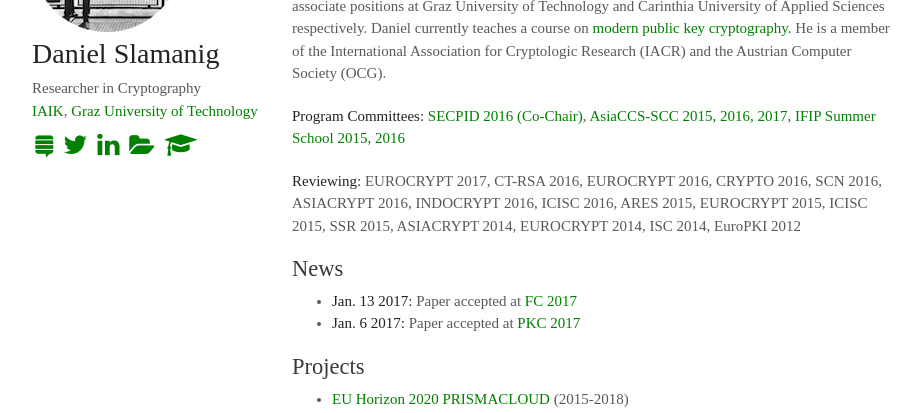
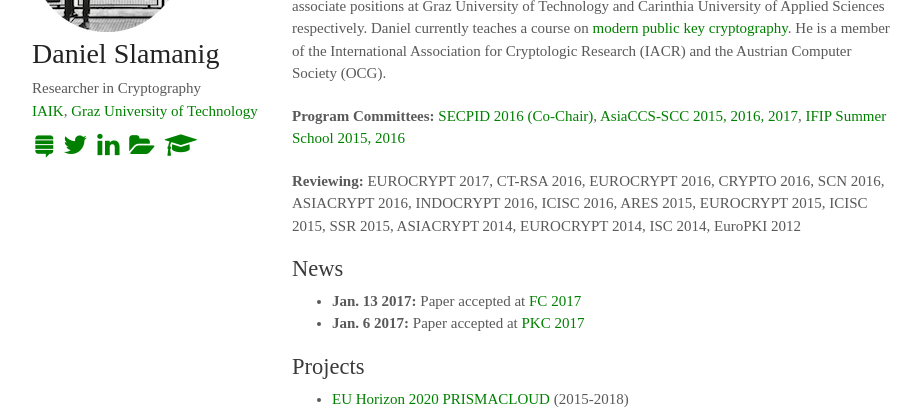
Before and after one commit to drl3c7er/drl3c7er.github.io, a Jekyll site: the page built from index.html, in a window 1280 px wide. Shown: the part 176-589 px from the top of the page, without its empty margins (178-1101 px from the left). Built offline with Jekyll 4.4.1, drawn with Linux system fonts in a browser that asks for light colours; some web fonts are replaced.

```diff
--- a/_includes/bio.html
+++ b/_includes/bio.html
@@ -1,12 +1,12 @@
 <p>Dr. Daniel Slamanig is a senior researcher at <a href="https://www.iaik.tugraz.at">IAIK</a>, <a href="http://www.tugraz.at">Graz University of Technology</a>. His main research interests are in the field of cryptography and privacy with a focus on practical public key cryptographic primitives, privacy-preserving cryptography and their applications in emerging fiels such as cloud computing and the Internet of Things (IoT). He obtained a PhD degree (Dr.techn.) with distinction in computer science from <a href="https://www.aau.at/en/">AAU</a> and previously held postdoctoral and research associate positions at Graz University of Technology and Carinthia University of Applied Sciences respectively. Daniel currently teaches a course on <a href="http://www.iaik.tugraz.at/content/teaching/master_courses/public_key_crypto/">modern public key cryptography</a>. He is a member of the International Association for Cryptologic Research (IACR) and the Austrian Computer Society (OCG).</p>
 
-<p><strong>Program Committees:</strong> <a href="http://www.ares-conference.eu/conference/workshopsares2016/secpid-2016/" title="SECPID 2016">SECPID 2016 (Co-Chair)</a>, <a href="http://conference.cs.cityu.edu.hk/asiaccsscc/" title="AsiaCCS-SCC 2015">AsiaCCS-SCC 2015, 2016, 2017</a>, <a href="http://www.ifip-summerschool.org/" title="IFIP Summer School 2015,2016">IFIP Summer School 2015, 2016</a> <p>
+<p><b>Program Committees:</b> <a href="http://www.ares-conference.eu/conference/workshopsares2016/secpid-2016/" title="SECPID 2016">SECPID 2016 (Co-Chair)</a>, <a href="http://conference.cs.cityu.edu.hk/asiaccsscc/" title="AsiaCCS-SCC 2015">AsiaCCS-SCC 2015, 2016, 2017</a>, <a href="http://www.ifip-summerschool.org/" title="IFIP Summer School 2015,2016">IFIP Summer School 2015, 2016</a> <p>
 
-<p><strong>Reviewing:</strong> EUROCRYPT 2017, CT-RSA 2016, EUROCRYPT 2016, CRYPTO  2016, SCN 2016, ASIACRYPT 2016, INDOCRYPT  2016, ICISC 2016, ARES 2015, EUROCRYPT 2015, ICISC 2015, SSR 2015, ASIACRYPT 2014, EUROCRYPT 2014, ISC 2014, EuroPKI 2012<p>
+<p><b>Reviewing:</b> EUROCRYPT 2017, CT-RSA 2016, EUROCRYPT 2016, CRYPTO  2016, SCN 2016, ASIACRYPT 2016, INDOCRYPT  2016, ICISC 2016, ARES 2015, EUROCRYPT 2015, ICISC 2015, SSR 2015, ASIACRYPT 2014, EUROCRYPT 2014, ISC 2014, EuroPKI 2012<p>
 <h2>News</h2>
 <ul>
-<li> <strong>Jan. 13 2017:</strong> Paper accepted at <a href="http://fc17.ifca.ai">FC 2017</a></li>
-<li> <strong>Jan. 6 2017:</strong> Paper accepted at <a href="https://www.iacr.org/workshops/pkc2017/">PKC 2017</a></li>
+<li> <b>Jan. 13 2017:</b> Paper accepted at <a href="http://fc17.ifca.ai">FC 2017</a></li>
+<li> <b>Jan. 6 2017:</b> Paper accepted at <a href="https://www.iacr.org/workshops/pkc2017/">PKC 2017</a></li>
 </ul>
 <h2>Projects</h2>
 <ul>
```
